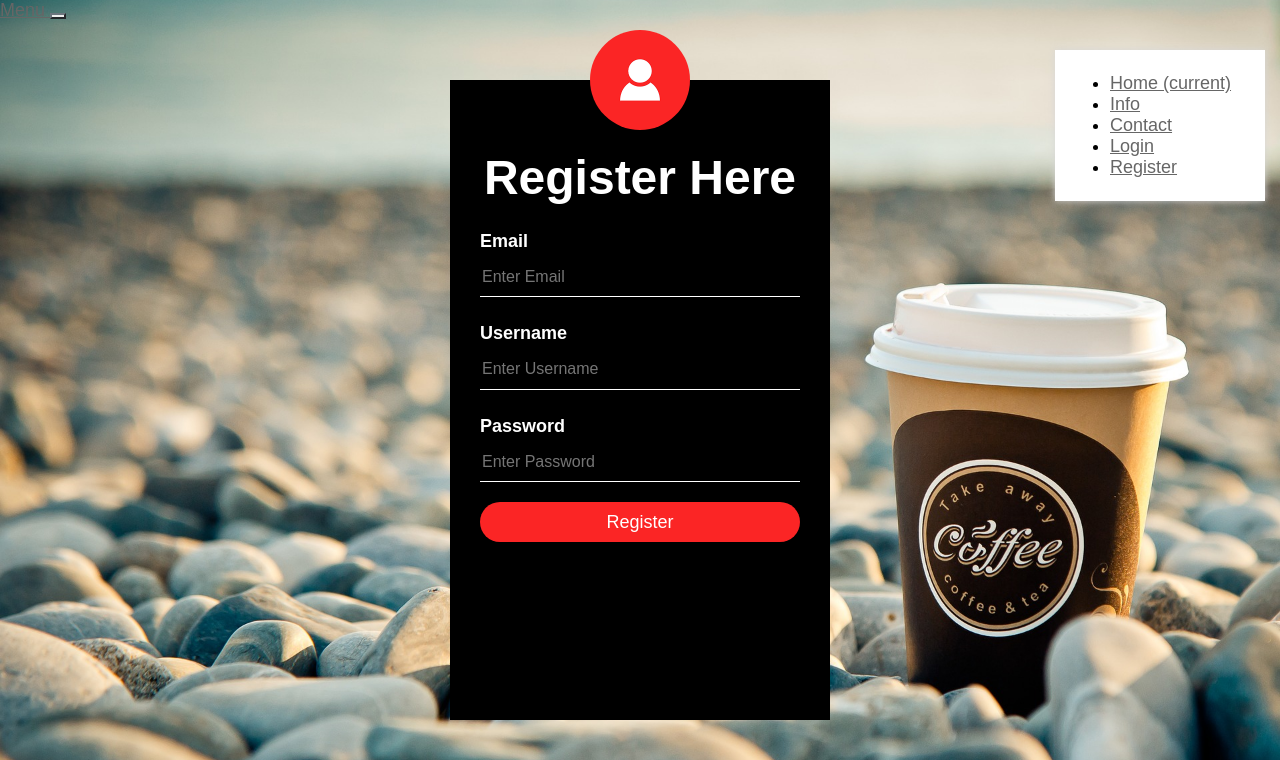
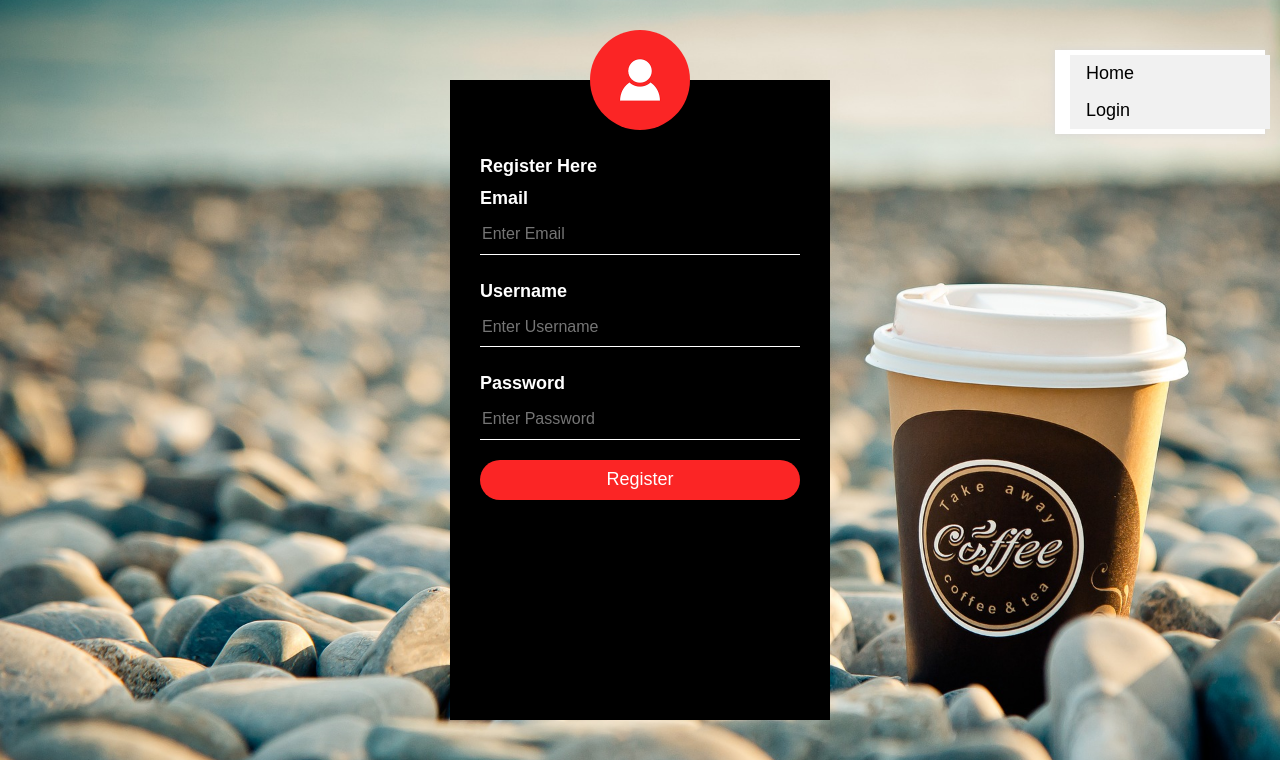
Before and after one commit to jomerventolero/SHCI_WebApp, a Flask app: page /register in a window 1280 px wide. Shown: the top 760 px of the page. Run offline with Flask 2, Linux system fonts and the light colour scheme.

```diff
--- a/static/css/style.css
+++ b/static/css/style.css
@@ -85,11 +85,27 @@ h1{
     color: #ffc107;
 }
 
-.navbar-toggler {
-  border-color: #6c757d;
-  cursor: pointer;
+ul {
+  list-style-type: none;
+  margin: 0;
+  padding: 0;
+  width: 200px;
+  background-color: #f1f1f1;
 }
 
-.navbar {
-  justify-content: flex-end;
+li a {
+  display: block;
+  color: #000;
+  padding: 8px 16px;
+  text-decoration: none;
 }
+
+li a.active {
+  background-color: #4CAF50;
+  color: white;
+}
+
+li a:hover:not(.active) {
+  background-color: #555;
+  color: white;
+}
--- a/templates/login.html
+++ b/templates/login.html
@@ -41,7 +41,7 @@
 
     <div class="container">
         <section class="tm-section-head" id="top">
-          <img src="static/img/SHIC_FINAL_CIRCLE_WhiteBG.png" alt="Image" witdh="126" height="126" class="imgico">
+          <img src="static/img/SHIC_FINAL_CIRCLE_WhiteBG.png" alt="Image" width="126" height="126" class="imgico">
             <header id="header" class="text-center tm-text-gray">
                 <h1>SHCI</h1>
                 <p>SEEDTIME & HARVEST CHURCH INTERNATIONAL</p>
--- a/templates/register.html
+++ b/templates/register.html
@@ -1,45 +1,26 @@
 <html>
 <head>
 <title>SHCI Register</title>
-    <link rel="stylesheet" type="text/css" href="static/css/style.css">
+    <link rel="stylesheet" href="static/css/style.css">
     <link rel="stylesheet" href="static/css/tooplate-style.css">
 </head>
 <body>
     <nav class="navbar narbar-light">
-                <a class="navbar-brand tm-text-gray" href="#">
-                    Menu
-                </a>
-                <button type="button" id="nav-toggle" class="navbar-toggler collapsed" data-toggle="collapse" data-target="#mainNav" aria-expanded="false"
-                    aria-label="Toggle navigation">
-                    <span class="navbar-toggler-icon">
-                        <i class="fa fa-navicon tm-fa-toggler-icon"></i>
-                    </span>
-                </button>
+
                 <div id="mainNav" class="collapse navbar-collapse tm-bg-white">
-                    <ul class="navbar-nav ml-auto">
-                        <li class="nav-item">
-                            <a class="nav-link tm-text-gray" href="#top">Home
-                                <span class="sr-only">(current)</span>
-                            </a>
+                    <ul class="vertical">
+                        <li >
+                            <a href={{ url_for('index') }}>Home</a>
                         </li>
-                        <li class="nav-item">
-                            <a class="nav-link tm-text-gray" href="#tm-section-2">Info</a>
-                        </li>
-                        <li class="nav-item">
-                            <a class="nav-link tm-text-gray" href="#tm-section-6">Contact</a>
-                        </li>
-                        <li class="nav-item">
-                          <a class="nav-link tm-text-gray" href={{ url_for('login') }}>Login</a>
-                        </li>
-                        <li class="nav-item">
-                          <a class="nav-link tm-text-gray" href={{ url_for('register') }}>Register</a>
+                        <li>
+                          <a href={{ url_for('login') }}>Login</a>
                         </li>
                     </ul>
                 </div>
             </nav>
     <div class="loginbox">
     <img src="static/img/avatar.png" class="avatar">
-        <h1>Register Here</h1>
+        <p>Register Here</p>
         <form>
             <p>Email</p>
             <input type="text" name="email" placeholder="Enter Email">
```
